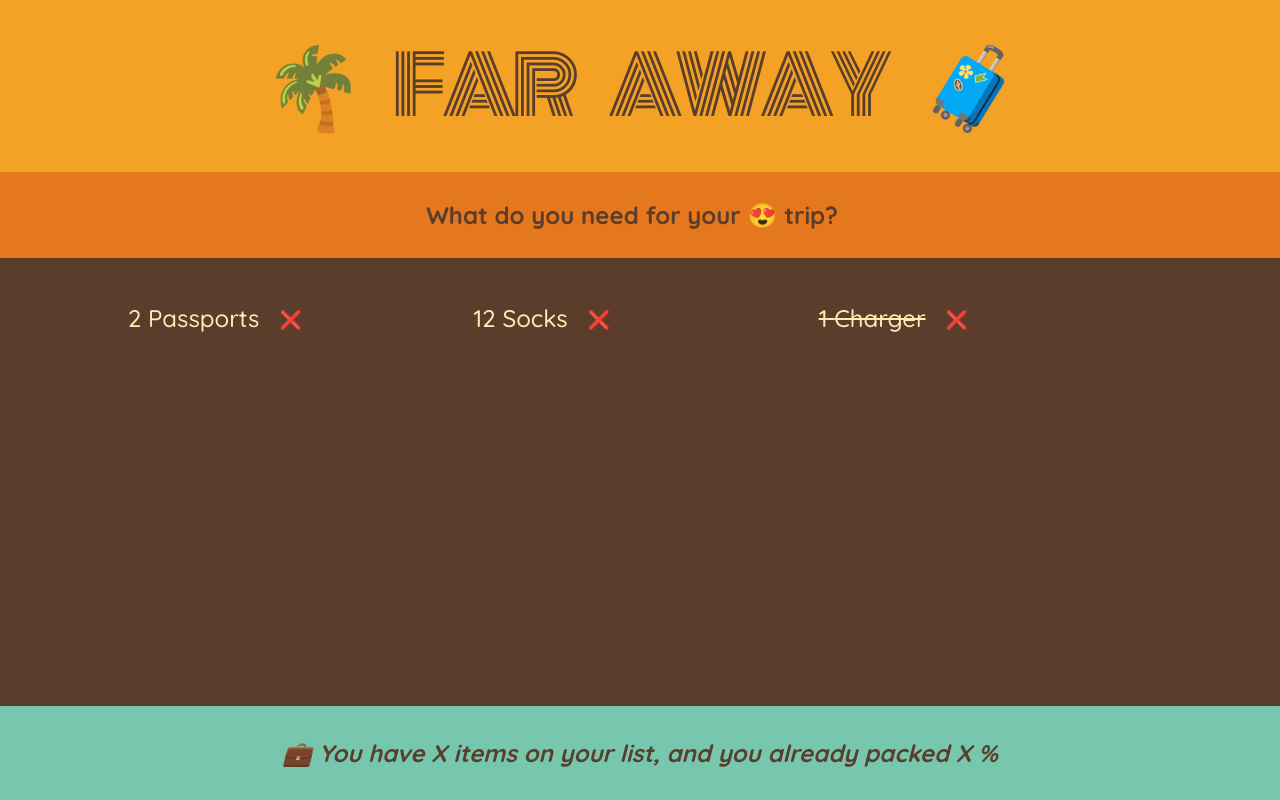
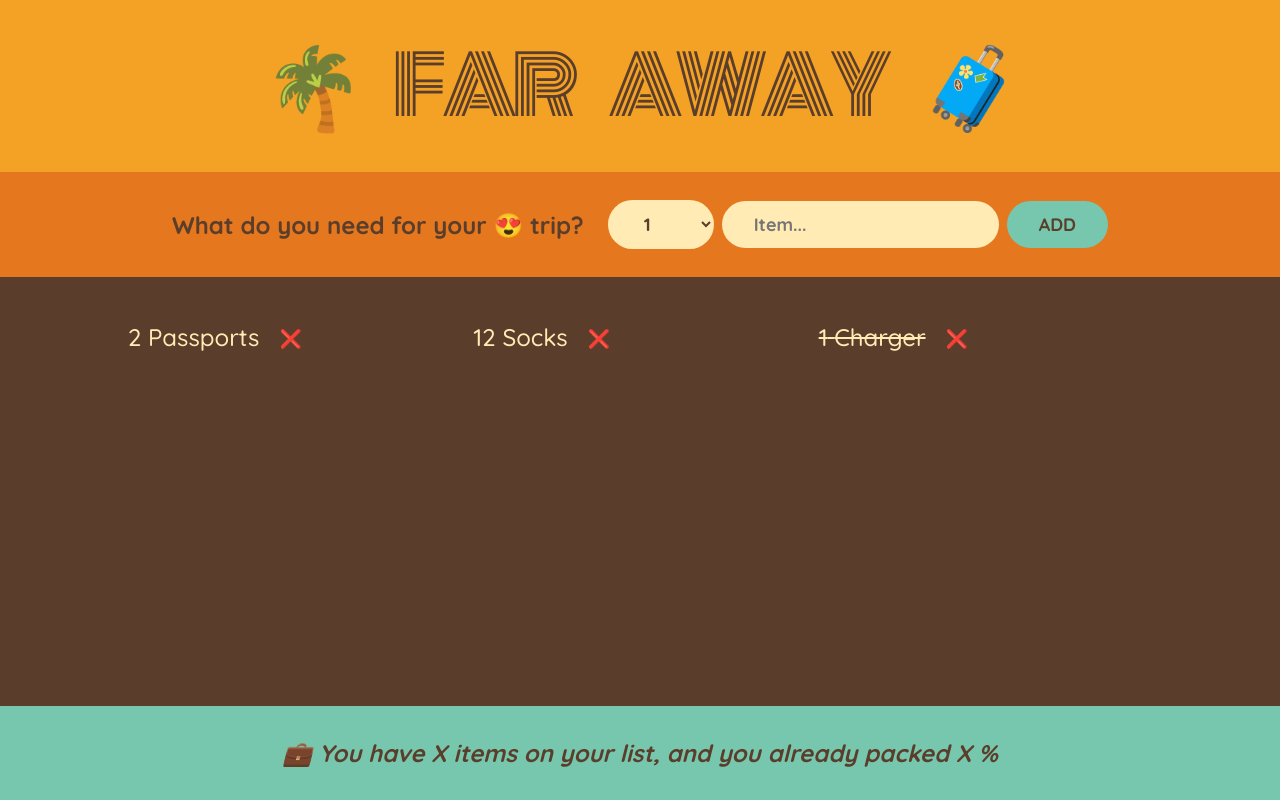
Before and after one commit to aniakucherenko/Project-Far-Away, a React (Create React App) app: page / in a window 1280 px wide. Built offline with nearby package versions, Linux system fonts and the light colour scheme.

Commit message:
Update App.jsx

```diff
--- a/src/components/App.jsx
+++ b/src/components/App.jsx
@@ -20,10 +20,23 @@
 }
 
 function Form() {
+  function handleSubmit(e) {
+    e.preventDefault();
+  }
+
   return (
-    <div className="add-form">
+    <form className="add-form" onSubmit={handleSubmit}>
       <h3>What do you need for your 😍 trip?</h3>
-    </div>
+      <select>
+        {Array.from({ length: 20 }, (_, i) => i + 1).map(num => (
+          <option value={num} key={num}>
+            {num}
+          </option>
+        ))}
+      </select>
+      <input type="text" placeholder="Item..." />
+      <button>Add</button>
+    </form>
   );
 }
 
@@ -32,7 +45,7 @@
     <div className="list">
       <ul>
         {initialItems.map(item => (
-          <Item item={item} />
+          <Item item={item} key={item.id} />
         ))}
       </ul>
     </div>
```
